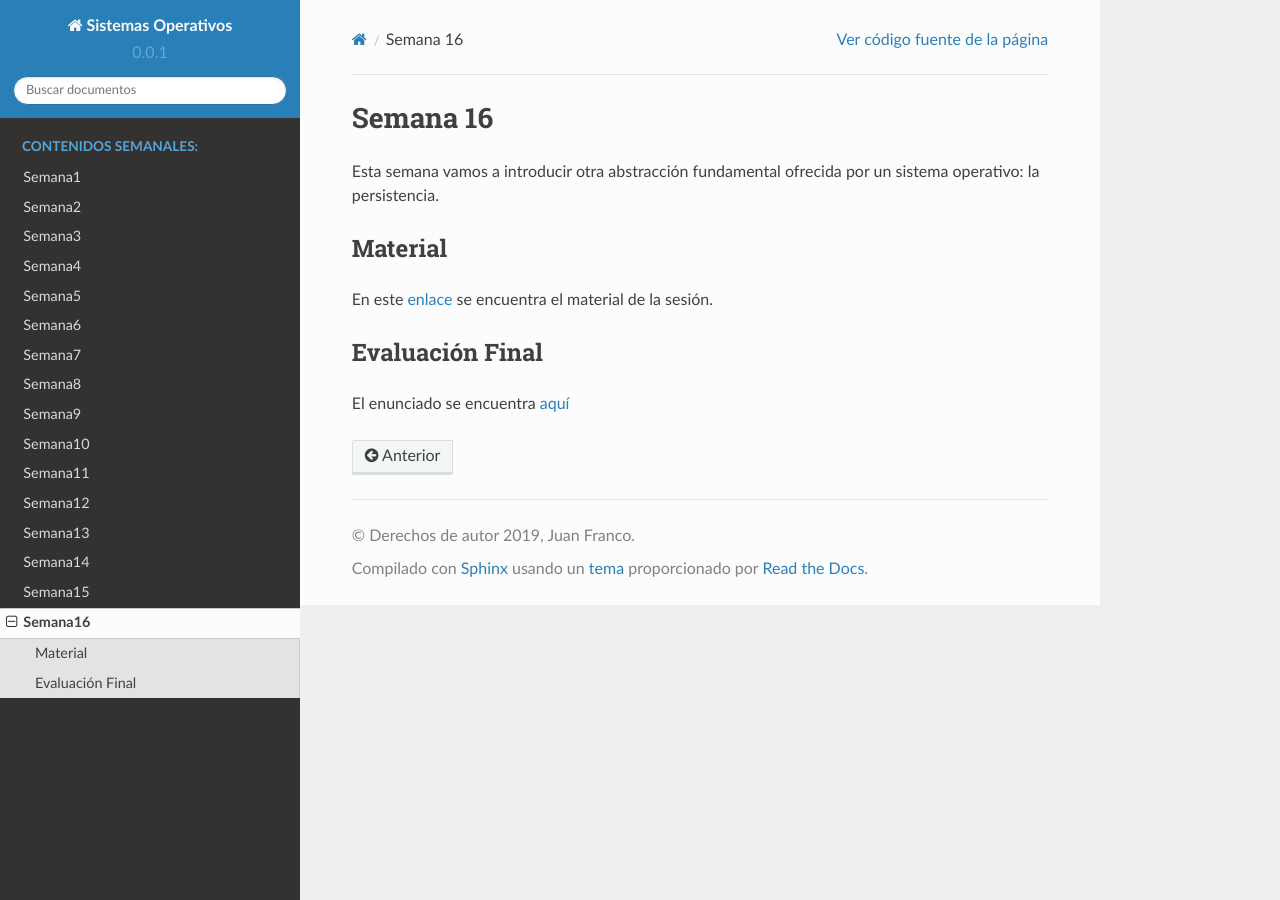
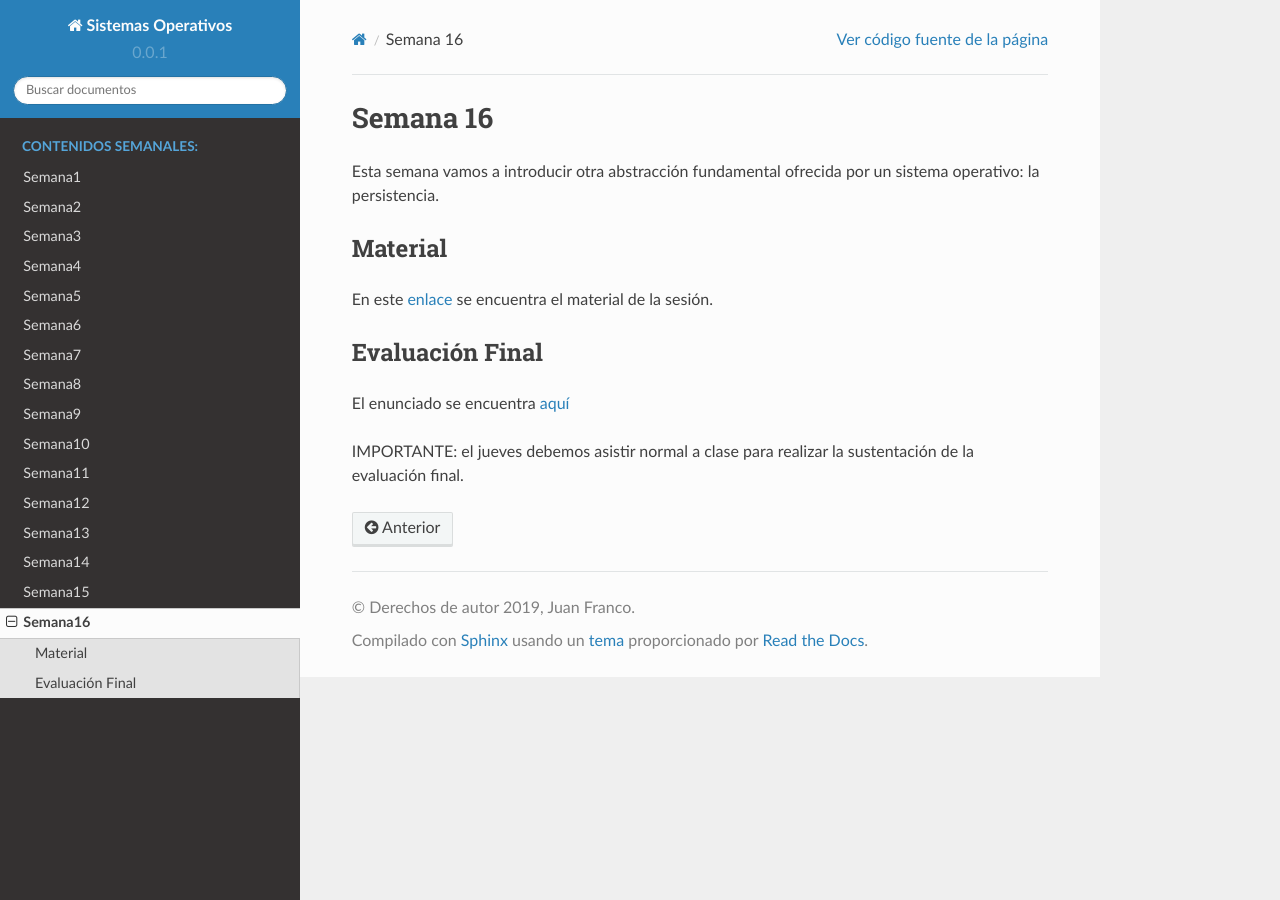
Before and after one commit to juanferfranco/sistemasoperativos, a Sphinx documentation site: the page built from docs/_semana16/semana16.rst, in a window 1280 px wide. Built offline with Sphinx 7.4.7 and the Read the Docs theme 2.0.0, drawn with Linux system fonts in a browser that asks for light colours.

Commit message:
update week 16

```diff
--- a/docs/_semana16/semana16.rst
+++ b/docs/_semana16/semana16.rst
@@ -11,3 +11,5 @@ se encuentra el material de la sesión.
 Evaluación Final
 -----------------
 El enunciado se encuentra `aquí <https://docs.google.com/document/d/1754rlHr-qlEaJ4sm_q1VJaMNGGJ45_gj6Rt3cqweNfY/edit?usp=sharing>`__
+
+IMPORTANTE: el jueves debemos asistir normal a clase para realizar la sustentación de la evaluación final.
```
